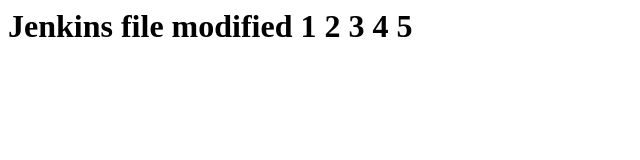
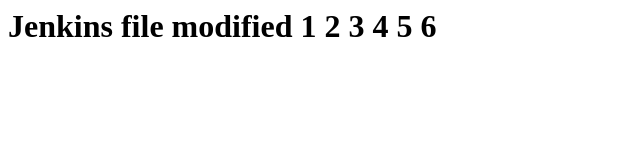
Before and after one commit to renyouseph/jenkins, a plain HTML site: page index.html in a window 1280 px wide. Shown: the full height of the page, 0-640 px from the left. Drawn offline with Linux system fonts and the light colour scheme.

Commit message:
Update index.html

```diff
--- a/index.html
+++ b/index.html
@@ -1 +1 @@
-<html><h1> Jenkins file modified 1 2 3 4 5</h1></html>
+<html><h1> Jenkins file modified 1 2 3 4 5 6</h1></html>
```
